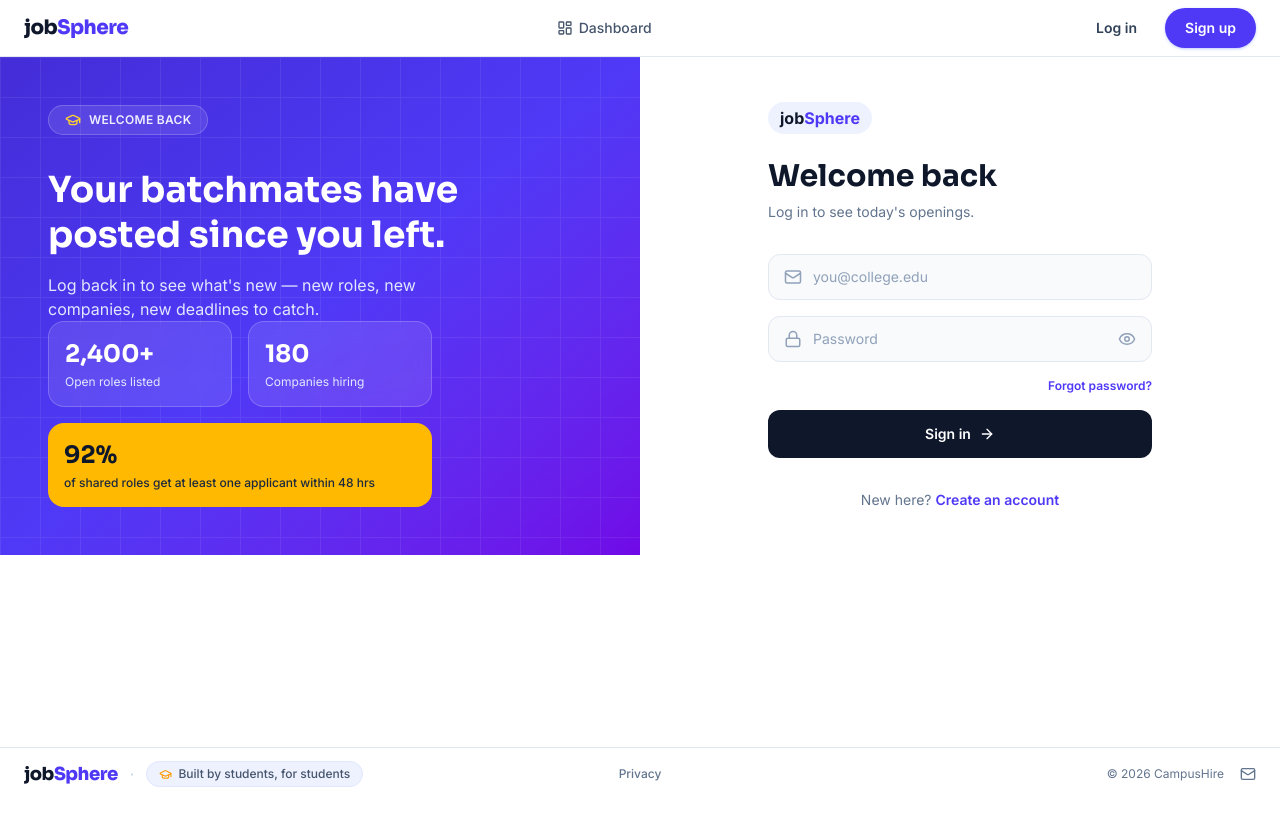
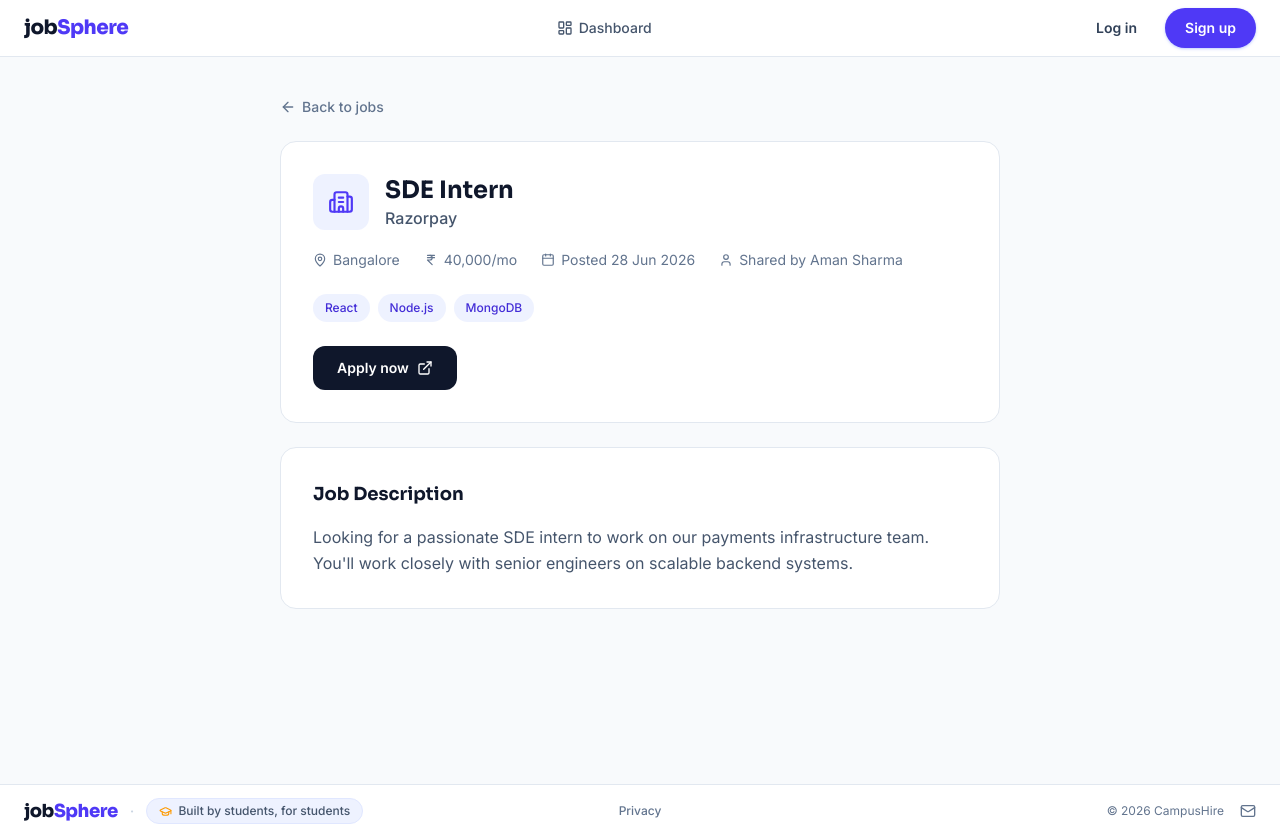
Before and after one commit to durgesh-5699/JobSphere, a React (Vite) app in the folder frontend/: page /jobs/1 in a window 1280 px wide. Before the commit this address led to /login. Before the commit the page ends 800 px from the top, so only its background shows below. Built offline with nearby package versions, Linux system fonts and the light colour scheme; no server answers.

Commit message:
created_individual_jobDetailsPage

```diff
--- a/frontend/src/App.tsx
+++ b/frontend/src/App.tsx
@@ -2,7 +2,7 @@
 import Dashboard from "./pages/Dashboard";
 import Login from "./pages/Login";
 import Register from "./pages/Register";
-import JobDetail from "./pages/JobDetail";
+import JobDetail from "./pages/JobDetails";
 import PostJob from "./pages/PostJob";
 import Navbar from "./components/navbar";
 import Footer from "./components/footer";
--- a/frontend/src/components/ProtectedRoute.tsx
+++ b/frontend/src/components/ProtectedRoute.tsx
@@ -11,9 +11,9 @@
         );
     }
 
-    if(!user){
-        return <Navigate to='/login' replace/>
-    }
+    // if(!user){
+    //     return <Navigate to='/login' replace/>
+    // }
 
     return <>{children}</>;
 
--- a/frontend/src/pages/JobDetail.tsx
+++ /dev/null
@@ -1,7 +0,0 @@
-export default function JobDetail(){
-    return(
-        <div>
-            <p>This is job detail</p>
-        </div>
-    )
-}
--- /dev/null
+++ b/frontend/src/pages/JobDetails.tsx
@@ -0,0 +1,112 @@
+import {
+  ArrowLeft,
+  Building2,
+  Calendar,
+  ExternalLink,
+  IndianRupee,
+  MapPin,
+  User,
+} from "lucide-react";
+import { useNavigate, useParams } from "react-router-dom";
+import { mockJobs } from "../data/mockJobs";
+
+export default function JobDetail() {
+  const { id } = useParams();
+  const navigate = useNavigate();
+
+  const job = mockJobs.find((j) => j._id === id);
+  const formatDate = (dateStr: string) => {
+    return new Date(dateStr).toLocaleDateString("en-IN", {
+      day: "numeric",
+      month: "short",
+      year: "numeric",
+    });
+  };
+
+  return (
+    <div className="bg-slate-50 min-h-[calc(100vh-73px)]">
+      <div className="max-w-3xl mx-auto px-6 py-10">
+        {/* Back button */}
+        <button
+          onClick={() => navigate(-1)}
+          className="flex items-center gap-1.5 text-sm font-medium text-slate-500 hover:text-slate-900 transition-colors mb-6"
+        >
+          <ArrowLeft size={16} />
+          Back to jobs
+        </button>
+
+        {/* Header card */}
+        <div className="bg-white border border-slate-200 rounded-2xl p-6 sm:p-8 mb-6">
+          <div className="flex items-start justify-between gap-4 mb-5">
+            <div className="flex items-center gap-4">
+              <div className="w-14 h-14 rounded-xl bg-indigo-50 flex items-center justify-center flex-shrink-0">
+                <Building2 size={26} className="text-indigo-600" />
+              </div>
+              <div>
+                <h1 className="font-display text-2xl font-bold text-slate-900">
+                  {job?.title}
+                </h1>
+                <p className="text-slate-600 font-medium">{job?.company}</p>
+              </div>
+            </div>
+          </div>
+
+          {/* Meta info */}
+          <div className="flex flex-wrap gap-x-6 gap-y-2 mb-6 text-sm text-slate-500">
+            <div className="flex items-center gap-1.5">
+              <MapPin size={14} />
+              {job?.location}
+            </div>
+            {job?.salary && (
+              <div className="flex items-center gap-1.5">
+                <IndianRupee size={14} />
+                {job?.salary.replace("₹", "")}
+              </div>
+            )}
+            <div className="flex items-center gap-1.5">
+              <Calendar size={14} />
+              Posted {formatDate(job!.createdAt)}
+            </div>
+            <div className="flex items-center gap-1.5">
+              <User size={14} />
+              Shared by {job?.postedBy}
+            </div>
+          </div>
+
+          {/* Skills */}
+          <div className="flex flex-wrap gap-2 mb-6">
+            {job?.skills.map((skill) => (
+              <span
+                key={skill}
+                className="text-xs font-medium text-indigo-700 bg-indigo-50 px-3 py-1.5 rounded-full"
+              >
+                {skill}
+              </span>
+            ))}
+          </div>
+
+          {/* Apply button */}
+          <a
+            href={job?.applyLink}
+            target="_blank"
+            rel="noopener noreferrer"
+            className="inline-flex items-center gap-2 bg-slate-900 hover:bg-slate-800 text-white font-semibold text-sm px-6 py-3 rounded-xl transition-colors"
+          >
+            Apply now
+            <ExternalLink size={16} />
+          </a>
+        </div>
+
+        {/* Description card */}
+        <div className="bg-white border border-slate-200 rounded-2xl p-6 sm:p-8">
+          <h2 className="font-display text-lg font-bold text-slate-900 mb-4">
+            Job Description
+          </h2>
+          <p className="text-slate-600 leading-relaxed whitespace-pre-line">
+            {job?.description}
+          </p>
+        </div>
+      </div>
+    </div>
+  );
+}
```
